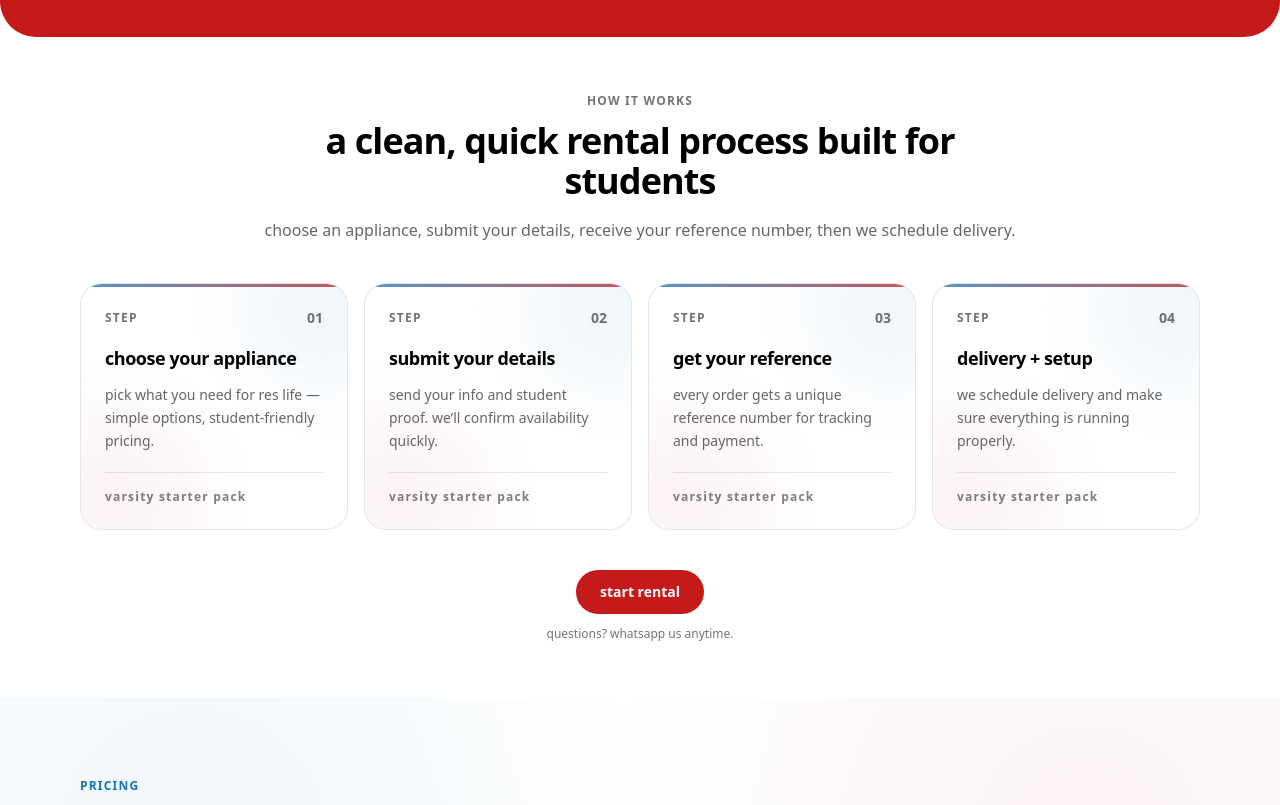
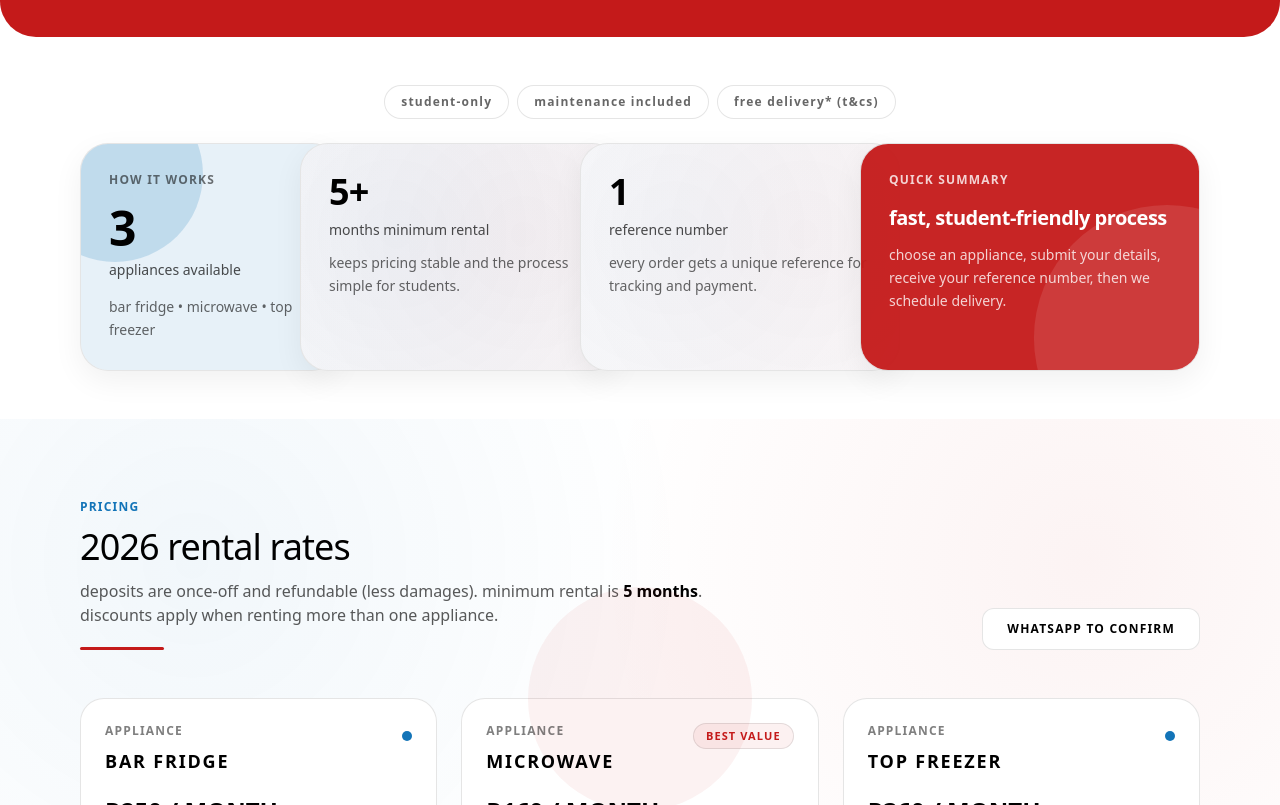
Before and after one commit to MilkCyberCreatives/varsity-starter-pack, a Next.js app: page / in a window 1280 px wide. Shown: the part 755-1560 px from the top of the page. Built offline with nearby package versions, Linux system fonts and the light colour scheme.

Commit message:
fix framer-motion easing types in HowItWorksNumbersSection

```diff
--- a/src/components/home/HowItWorksNumbersSection.tsx
+++ b/src/components/home/HowItWorksNumbersSection.tsx
@@ -1,18 +1,61 @@
 "use client";
 
-import { motion, type Variants, easeOut } from "framer-motion";
-import Link from "next/link";
-import { useMemo } from "react";
+import { useEffect, useRef, useState } from "react";
+import {
+  motion,
+  type Variants,
+  easeOut,
+  easeInOut,
+  useInView,
+  useMotionValue,
+  useSpring,
+} from "framer-motion";
 
 const PRIMARY = "#c41a1a";
 const SECONDARY = "#1374b8";
 
-// Premium easing curve (Apple/Stripe style)
-const premiumEase: [number, number, number, number] = [0.22, 1, 0.36, 1];
+function CountUp({
+  to,
+  suffix,
+  duration = 850,
+}: {
+  to: number;
+  suffix?: string;
+  duration?: number;
+}) {
+  const ref = useRef<HTMLSpanElement | null>(null);
+  const isInView = useInView(ref, { once: true, amount: 0.6 });
+
+  const mv = useMotionValue(0);
+  const spring = useSpring(mv, { stiffness: 120, damping: 20 });
+
+  useEffect(() => {
+    if (!isInView) return;
+
+    const start = performance.now();
+    const tick = (now: number) => {
+      const p = Math.min(1, (now - start) / duration);
+      mv.set(to * p);
+      if (p < 1) requestAnimationFrame(tick);
+    };
+
+    requestAnimationFrame(tick);
+  }, [isInView, mv, to, duration]);
+
+  useEffect(() => {
+    const unsub = spring.on("change", (v) => {
+      if (!ref.current) return;
+      ref.current.textContent = `${Math.round(v)}${suffix ?? ""}`;
+    });
+    return () => unsub();
+  }, [spring, suffix]);
+
+  return <span ref={ref}>0{suffix ?? ""}</span>;
+}
 
 const container: Variants = {
   hidden: {},
-  show: { transition: { staggerChildren: 0.08 } },
+  show: { transition: { staggerChildren: 0.1 } },
 };
 
 const item: Variants = {
@@ -24,134 +67,215 @@ const item: Variants = {
   },
 };
 
-export default function HowItWorksSection() {
-  const steps = useMemo(
-    () => [
-      {
-        n: "01",
-        title: "choose your appliance",
-        desc: "pick what you need for res life — simple options, student-friendly pricing.",
-      },
-      {
-        n: "02",
-        title: "submit your details",
-        desc: "send your info and student proof. we’ll confirm availability quickly.",
-      },
-      {
-        n: "03",
-        title: "get your reference",
-        desc: "every order gets a unique reference number for tracking and payment.",
-      },
-      {
-        n: "04",
-        title: "delivery + setup",
-        desc: "we schedule delivery and make sure everything is running properly.",
-      },
-    ],
-    []
-  );
+// Premium easing curve (Apple/Stripe style)
+const premiumEase: [number, number, number, number] = [0.22, 1, 0.36, 1];
+
+export default function HowItWorksNumbersSection() {
+  const [active, setActive] = useState<number | null>(null);
+
+  // Smoother, more premium expansion ratios
+  const grow = (i: number) => {
+    if (active === null) return 1;
+    return active === i ? 1.35 : 0.96;
+  };
+
+  // Lift hovered panel above the rest
+  const z = (i: number) => (active === i ? 50 : 10 + i);
+
+  // Shared hover feel
+  const panelMotion = (i: number) => ({
+    flexGrow: grow(i),
+    y: active === i ? -6 : 0,
+    boxShadow:
+      active === i
+        ? "0 30px 60px rgba(0,0,0,0.12)"
+        : "0 10px 30px rgba(0,0,0,0.06)",
+  });
 
   return (
     <section className="bg-white">
-      <div className="mx-auto max-w-6xl px-4 py-14">
-        {/* Header */}
-        <div className="mx-auto max-w-3xl text-center">
-          <p className="text-xs font-semibold tracking-widest text-black/55">
-            HOW IT WORKS
-          </p>
-          <h2 className="mt-3 text-3xl font-semibold tracking-tight text-black sm:text-4xl">
-            a clean, quick rental process built for students
-          </h2>
-          <p className="mt-4 text-base leading-relaxed text-black/60">
-            choose an appliance, submit your details, receive your reference
-            number, then we schedule delivery.
-          </p>
-        </div>
+      <div className="mx-auto max-w-6xl px-4 py-12">
+        {/* Chips */}
+        <motion.div
+          initial={{ opacity: 0, y: 8 }}
+          whileInView={{ opacity: 1, y: 0 }}
+          viewport={{ once: true, amount: 0.6 }}
+          transition={{ duration: 0.45, ease: easeOut }}
+          className="mb-6 flex flex-wrap items-center justify-center gap-2"
+        >
+          {["student-only", "maintenance included", "free delivery* (t&cs)"].map(
+            (x) => (
+              <span
+                key={x}
+                className="rounded-full border border-black/10 bg-white px-4 py-2 text-xs font-semibold tracking-widest text-black/60"
+              >
+                {x}
+              </span>
+            )
+          )}
+        </motion.div>
 
-        {/* Cards */}
+        {/* Overlapping strip */}
         <motion.div
           variants={container}
           initial="hidden"
           whileInView="show"
           viewport={{ once: true, amount: 0.25 }}
-          className="mt-10 grid gap-4 sm:grid-cols-2 lg:grid-cols-4"
+          className="overflow-visible"
         >
-          {steps.map((s) => (
+          {/* Mobile: stacked. Desktop: overlap */}
+          <div className="flex flex-col gap-4 lg:flex-row lg:gap-0">
+            {/* PANEL 1 — BLUE */}
             <motion.div
-              key={s.n}
+              layout
               variants={item}
-              whileHover={{
-                y: -6,
-                boxShadow: "0 30px 60px rgba(0,0,0,0.10)",
-              }}
-              transition={{ duration: 0.35, ease: premiumEase }}
-              className="group relative overflow-hidden rounded-[22px] border border-black/10 bg-white p-6"
+              onMouseEnter={() => setActive(0)}
+              onMouseLeave={() => setActive(null)}
+              animate={panelMotion(0)}
+              transition={{ duration: 0.55, ease: premiumEase }}
+              style={{ zIndex: z(0) }}
+              className="relative cursor-pointer overflow-hidden rounded-[28px] border border-black/10 bg-white lg:min-w-[260px] lg:-mr-10"
+              whileHover={{ scale: 1.01 }}
             >
-              {/* subtle top accent line */}
               <div
-                className="absolute left-0 top-0 h-[3px] w-full"
-                style={{
-                  background:
-                    "linear-gradient(90deg, rgba(19,116,184,0.75), rgba(196,26,26,0.75))",
-                }}
+                className="absolute inset-0"
+                style={{ backgroundColor: "rgba(19,116,184,0.10)" }}
               />
-
-              {/* soft glow blobs */}
-              <div
+              <motion.div
                 aria-hidden="true"
-                className="pointer-events-none absolute -right-14 -top-14 h-40 w-40 rounded-full opacity-40 blur-2xl"
-                style={{ backgroundColor: "rgba(19,116,184,0.16)" }}
+                className="pointer-events-none absolute -left-16 -top-16 h-44 w-44 rounded-full"
+                style={{ backgroundColor: "rgba(19,116,184,0.18)" }}
+                animate={{ x: [0, 10, 0], y: [0, 6, 0] }}
+                transition={{ duration: 14, repeat: Infinity, ease: easeInOut }}
               />
-              <div
-                aria-hidden="true"
-                className="pointer-events-none absolute -left-16 -bottom-16 h-48 w-48 rounded-full opacity-30 blur-2xl"
-                style={{ backgroundColor: "rgba(196,26,26,0.14)" }}
-              />
-
-              <div className="relative">
-                <div className="flex items-center justify-between">
+              <div className="relative p-7">
                 <p className="text-xs font-semibold tracking-widest text-black/55">
-                    STEP
-                  </p>
-                  <p className="text-sm font-semibold text-black/55">{s.n}</p>
-                </div>
-
-                <h3 className="mt-4 text-lg font-semibold tracking-tight text-black">
-                  {s.title}
-                </h3>
-
-                <p className="mt-3 text-sm leading-relaxed text-black/60">
-                  {s.desc}
+                  HOW IT WORKS
                 </p>
 
-                {/* micro CTA (optional) */}
-                <div className="mt-5 h-px w-full bg-black/10" />
-                <p className="mt-4 text-xs font-semibold tracking-widest text-black/50">
-                  varsity starter pack
+                <p className="mt-4 text-5xl font-semibold tracking-tight text-black">
+                  <CountUp to={3} />
+                </p>
+
+                <p className="mt-2 text-sm font-medium text-black/70">
+                  appliances available
+                </p>
+
+                <p className="mt-4 text-sm leading-relaxed text-black/60">
+                  bar fridge • microwave • top freezer
                 </p>
               </div>
             </motion.div>
-          ))}
+
+            {/* PANEL 2 — WHITE (5+) */}
+            <motion.div
+              layout
+              variants={item}
+              onMouseEnter={() => setActive(1)}
+              onMouseLeave={() => setActive(null)}
+              animate={panelMotion(1)}
+              transition={{ duration: 0.55, ease: premiumEase }}
+              style={{ zIndex: z(1) }}
+              className="relative cursor-pointer overflow-hidden rounded-[28px] border border-black/10 bg-white lg:min-w-[320px] lg:-mr-10"
+              whileHover={{ scale: 1.01 }}
+            >
+              <motion.div
+                aria-hidden="true"
+                className="pointer-events-none absolute inset-0"
+                style={{
+                  background:
+                    "radial-gradient(700px circle at 30% 40%, rgba(19,116,184,0.08), transparent 55%), radial-gradient(700px circle at 70% 40%, rgba(196,26,26,0.06), transparent 55%)",
+                }}
+                animate={{ opacity: [0.9, 1, 0.9] }}
+                transition={{ duration: 12, repeat: Infinity, ease: easeInOut }}
+              />
+              <div className="relative p-7">
+                <p className="text-4xl font-semibold tracking-tight text-black">
+                  <CountUp to={5} suffix="+" />
+                </p>
+                <p className="mt-2 text-sm font-medium text-black/70">
+                  months minimum rental
+                </p>
+                <p className="mt-3 text-sm leading-relaxed text-black/60">
+                  keeps pricing stable and the process simple for students.
+                </p>
+              </div>
             </motion.div>
 
-        {/* CTA */}
+            {/* PANEL 3 — WHITE (1) */}
             <motion.div
-          initial={{ opacity: 0, y: 10 }}
-          whileInView={{ opacity: 1, y: 0 }}
-          viewport={{ once: true, amount: 0.4 }}
-          transition={{ duration: 0.45, ease: easeOut }}
-          className="mt-10 flex flex-col items-center justify-center gap-3 text-center"
+              layout
+              variants={item}
+              onMouseEnter={() => setActive(2)}
+              onMouseLeave={() => setActive(null)}
+              animate={panelMotion(2)}
+              transition={{ duration: 0.55, ease: premiumEase }}
+              style={{ zIndex: z(2) }}
+              className="relative cursor-pointer overflow-hidden rounded-[28px] border border-black/10 bg-white lg:min-w-[320px] lg:-mr-10"
+              whileHover={{ scale: 1.01 }}
             >
-          <Link
-            href="/rent"
-            className="inline-flex items-center justify-center rounded-full px-6 py-3 text-sm font-semibold text-white"
-            style={{ backgroundColor: PRIMARY }}
+              <motion.div
+                aria-hidden="true"
+                className="pointer-events-none absolute inset-0"
+                style={{
+                  background:
+                    "radial-gradient(700px circle at 30% 40%, rgba(19,116,184,0.06), transparent 55%), radial-gradient(700px circle at 70% 40%, rgba(196,26,26,0.05), transparent 55%)",
+                }}
+                animate={{ opacity: [0.9, 1, 0.9] }}
+                transition={{ duration: 12, repeat: Infinity, ease: easeInOut }}
+              />
+              <div className="relative p-7">
+                <p className="text-4xl font-semibold tracking-tight text-black">
+                  <CountUp to={1} />
+                </p>
+                <p className="mt-2 text-sm font-medium text-black/70">
+                  reference number
+                </p>
+                <p className="mt-3 text-sm leading-relaxed text-black/60">
+                  every order gets a unique reference for tracking and payment.
+                </p>
+              </div>
+            </motion.div>
+
+            {/* PANEL 4 — RED (summary) */}
+            <motion.div
+              layout
+              variants={item}
+              onMouseEnter={() => setActive(3)}
+              onMouseLeave={() => setActive(null)}
+              animate={panelMotion(3)}
+              transition={{ duration: 0.55, ease: premiumEase }}
+              style={{ zIndex: z(3) }}
+              className="relative cursor-pointer overflow-hidden rounded-[28px] border border-black/10 lg:min-w-[300px]"
+              whileHover={{ scale: 1.01 }}
             >
-            start rental
-          </Link>
-          <p className="text-xs text-black/55">
-            questions? whatsapp us anytime.
+              <div
+                className="absolute inset-0"
+                style={{ backgroundColor: "rgba(196,26,26,0.95)" }}
+              />
+              <motion.div
+                aria-hidden="true"
+                className="pointer-events-none absolute -right-24 -bottom-24 h-64 w-64 rounded-full bg-white/10"
+                animate={{ scale: [1, 1.04, 1] }}
+                transition={{ duration: 14, repeat: Infinity, ease: easeInOut }}
+              />
+
+              <div className="relative p-7 text-white">
+                <p className="text-xs font-semibold tracking-widest text-white/80">
+                  QUICK SUMMARY
                 </p>
+
+                <h3 className="mt-4 text-xl font-semibold tracking-tight">
+                  fast, student-friendly process
+                </h3>
+
+                <p className="mt-3 text-sm leading-relaxed text-white/80">
+                  choose an appliance, submit your details, receive your
+                  reference number, then we schedule delivery.
+                </p>
+              </div>
+            </motion.div>
+          </div>
         </motion.div>
       </div>
     </section>
```
Lines whose indentation alone changed are shown as unchanged.
